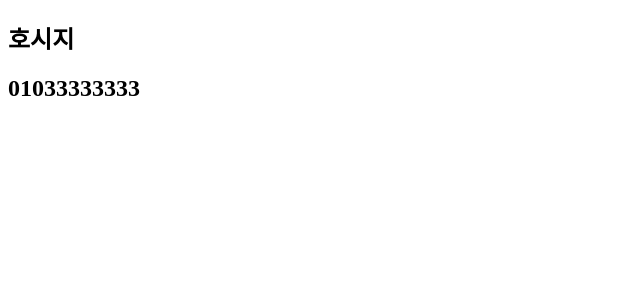
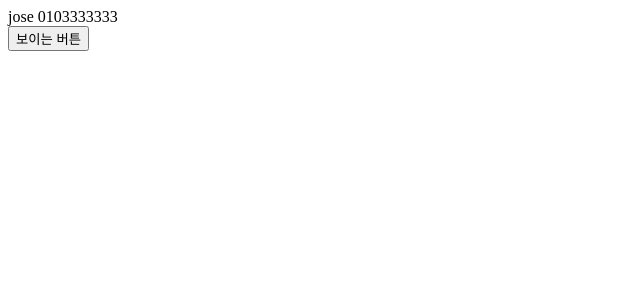
Before and after one commit to HoCG/Hook-Dive, a React (Vite) app: page / in a window 1280 px wide. Shown: the top 300 px of the page, without its empty margins (0-640 px from the left). Built offline with nearby package versions, Linux system fonts and the light colour scheme.

Commit message:
화면 깜빡거림 현상 비교를 위한 useEffect

```diff
--- a/src/App.tsx
+++ b/src/App.tsx
@@ -1,5 +1,4 @@
 import { createContext } from "react";
-import UseEffect from './components/useEffect/UseEffect';
 import Memo from './components/useMemo/Memo';
 import UseMemo from './components/useMemo/UseMemo';
 import UseReducer from './components/useReducer/UseReducer';
@@ -11,6 +10,7 @@ import UseInterval from './components/useRef/UseInterval';
 import ForwardRef from './components/useRef/forwardRef/ForwardRef';
 import ForwardPractice from './components/useRef/forwardRef/ForwardPractice';
 import UseContext from "./components/useContext/UseContext";
+import UseEffectForLayout from "./components/useLayoutEffect/UseEffectForLayout";
 
 type State = {
   id: number,
@@ -30,9 +30,7 @@ const App = () => {
   }
   return (
     <AppContext.Provider value={user}>
-      <div>
-        <UseContext></UseContext>
-      </div>
+      <UseEffectForLayout></UseEffectForLayout>
     </AppContext.Provider>
   )
 }
--- /dev/null
+++ b/src/components/useLayoutEffect/UseEffectForLayout.tsx
@@ -0,0 +1,39 @@
+import React, { useState, useEffect } from 'react';
+
+type userType = {
+  name: string,
+  phoneNumber: string
+}
+
+const UseEffectForLayout = () => {
+  const [buttonOn, setButtonOn] = useState<boolean>(false);
+  const [userInfo, setUserInfo] = useState<userType>({
+    name: '',
+    phoneNumber: ''
+  });
+  useEffect(() => {
+    setUserInfo({
+      name: "jose",
+      phoneNumber: "0103333333"
+    });
+    setButtonOn(!buttonOn);
+  }, []);
+  const handleOnClick = (e: React.MouseEvent<HTMLButtonElement>) => {
+    e.preventDefault();
+    setButtonOn(!buttonOn);
+  }
+  return (
+    <div>
+      <div>
+        {
+          buttonOn && `${userInfo.name} ${userInfo.phoneNumber}`
+        }
+      </div>
+      {
+        <button onClick={handleOnClick}>보이는 버튼</button>
+      }
+    </div>
+  );
+};
+
+export default UseEffectForLayout;
```
Also changed, not shown: src/components/useLayoutEffect/UseLayoutEffect.tsx (added, +39 -0 lines).
